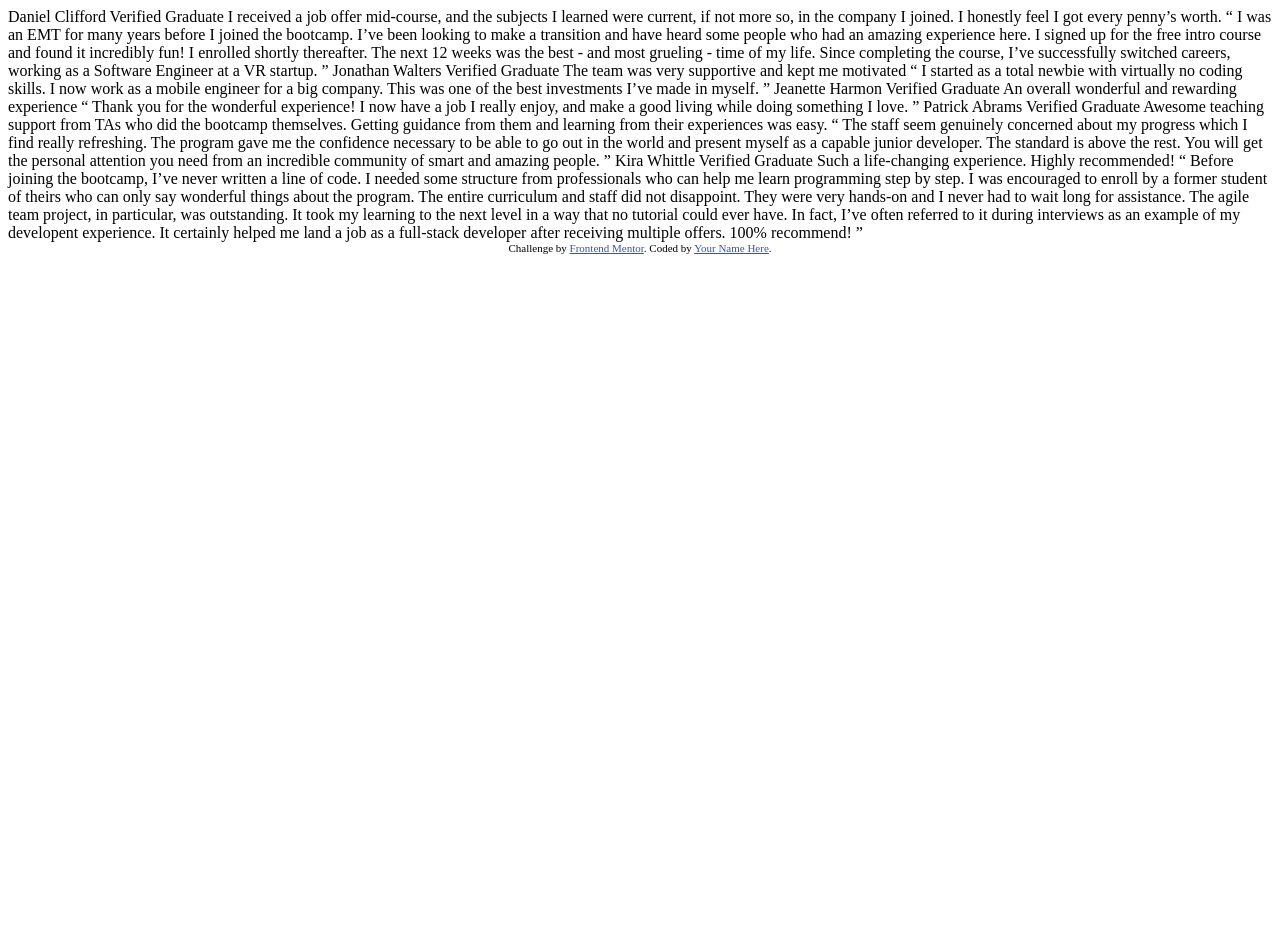
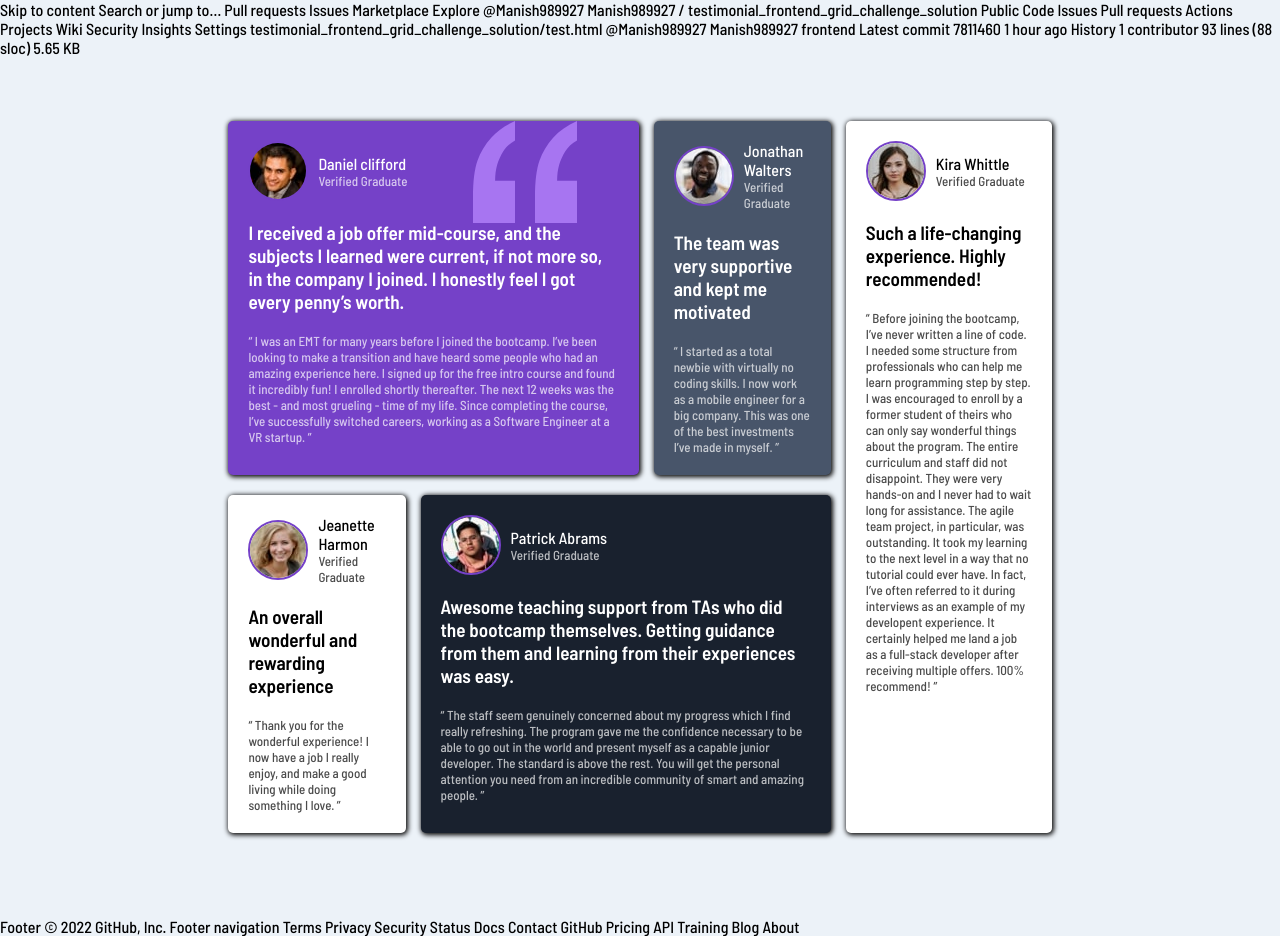
Before and after one commit to Manish989927/testimonial_frontend_grid_challenge_solution, a plain HTML site: page index.html in a window 1280 px wide. Before the commit the page ends 800 px from the top, so only its background shows below. Drawn offline with Linux system fonts and the light colour scheme.

Commit message:
Update index.html

```diff
--- a/index.html
+++ b/index.html
@@ -1,43 +1,136 @@
+Skip to content
+Search or jump to…
+Pull requests
+Issues
+Marketplace
+Explore
+
+@Manish989927
+Manish989927
+/
+testimonial_frontend_grid_challenge_solution
+Public
+Code
+Issues
+Pull requests
+Actions
+Projects
+Wiki
+Security
+Insights
+Settings
+testimonial_frontend_grid_challenge_solution/test.html
+@Manish989927
+Manish989927 frontend
+Latest commit 7811460 1 hour ago
+ History
+ 1 contributor
+93 lines (88 sloc)  5.65 KB
+
 <!DOCTYPE html>
 <html lang="en">
 
 <head>
     <meta charset="UTF-8">
+    <meta http-equiv="X-UA-Compatible" content="IE=edge">
     <meta name="viewport" content="width=device-width, initial-scale=1.0">
-    <!-- displays site properly based on user's device -->
-
-    <link rel="icon" type="image/png" sizes="32x32" href="./images/favicon-32x32.png">
-
-    <title>Frontend Mentor | [Challenge Name Here]</title>
-
-    <!-- Feel free to remove these styles or customise in your own stylesheet 👍 -->
-    <style>
-        .attribution {
-            font-size: 11px;
-            text-align: center;
-        }
-
-        .attribution a {
-            color: hsl(228, 45%, 44%);
-        }
-    </style>
+    <link rel="stylesheet" href="style.css">
+    <link rel="preconnect" href="https://fonts.gstatic.com" crossorigin>
+    <link href="https://fonts.googleapis.com/css2?family=Barlow+Semi+Condensed:wght@500;600&display=swap" rel="stylesheet">
+    <title>Testimonial Challenge</title>
 </head>
 
 <body>
-    Daniel Clifford Verified Graduate I received a job offer mid-course, and the subjects I learned were current, if not more so, in the company I joined. I honestly feel I got every penny’s worth. “ I was an EMT for many years before I joined the bootcamp.
-    I’ve been looking to make a transition and have heard some people who had an amazing experience here. I signed up for the free intro course and found it incredibly fun! I enrolled shortly thereafter. The next 12 weeks was the best - and most grueling
-    - time of my life. Since completing the course, I’ve successfully switched careers, working as a Software Engineer at a VR startup. ” Jonathan Walters Verified Graduate The team was very supportive and kept me motivated “ I started as a total newbie
-    with virtually no coding skills. I now work as a mobile engineer for a big company. This was one of the best investments I’ve made in myself. ” Jeanette Harmon Verified Graduate An overall wonderful and rewarding experience “ Thank you for the wonderful
-    experience! I now have a job I really enjoy, and make a good living while doing something I love. ” Patrick Abrams Verified Graduate Awesome teaching support from TAs who did the bootcamp themselves. Getting guidance from them and learning from their
-    experiences was easy. “ The staff seem genuinely concerned about my progress which I find really refreshing. The program gave me the confidence necessary to be able to go out in the world and present myself as a capable junior developer. The standard
-    is above the rest. You will get the personal attention you need from an incredible community of smart and amazing people. ” Kira Whittle Verified Graduate Such a life-changing experience. Highly recommended! “ Before joining the bootcamp, I’ve never
-    written a line of code. I needed some structure from professionals who can help me learn programming step by step. I was encouraged to enroll by a former student of theirs who can only say wonderful things about the program. The entire curriculum
-    and staff did not disappoint. They were very hands-on and I never had to wait long for assistance. The agile team project, in particular, was outstanding. It took my learning to the next level in a way that no tutorial could ever have. In fact, I’ve
-    often referred to it during interviews as an example of my developent experience. It certainly helped me land a job as a full-stack developer after receiving multiple offers. 100% recommend! ”
+    <div id="testimonial-grid-container">
+        <div id="main-left">
+            <div id="top">
+                <div id="testimonial-1" class="grid-item">
+                    <img id="quote" src="./images/bg-pattern-quotation.svg" alt="quote">
+                    <div class="header">
+                        <img src="./images/image-daniel.jpg" alt="daniel profile piture">
+                        <div class="header-txt">
+                            <p class="name">Daniel clifford</p>
+                            <p>Verified Graduate</p>
+                        </div>
+                    </div>
+                    <h4>I received a job offer mid-course, and the subjects I learned were current, if not more so, in the company I joined. I honestly feel I got every penny’s worth.</h4>
+                    <p>“ I was an EMT for many years before I joined the bootcamp. I’ve been looking to make a transition and have heard some people who had an amazing experience here. I signed up for the free intro course and found it incredibly fun! I
+                        enrolled shortly thereafter. The next 12 weeks was the best - and most grueling - time of my life. Since completing the course, I’ve successfully switched careers, working as a Software Engineer at a VR startup. ”
+                    </p>
+                </div>
+                <div id="testimonial-2" class="grid-item">
+                    <div class="header">
+                        <img src="./images/image-jonathan.jpg" alt="Jonathan walters profile">
+                        <div class="header-txt">
+                            <p class="name">Jonathan Walters</p>
+                            <p>Verified Graduate</p>
+                        </div>
+                    </div>
+                    <h4>The team was very supportive and kept me motivated</h4>
+                    <p>“ I started as a total newbie with virtually no coding skills. I now work as a mobile engineer for a big company. This was one of the best investments I’ve made in myself. ”
+                    </p>
+                </div>
+            </div>
+            <div id="bottom">
+                <div id="testimonial-3" class="grid-item">
+                    <div class="header">
+                        <img src="./images/image-jeanette.jpg" alt="Jeanette profile piture">
+                        <div class="header-txt">
+                            <p class="name">Jeanette Harmon</p>
+                            <p>Verified Graduate</p>
+                        </div>
+                    </div>
+                    <h4>An overall wonderful and rewarding experience</h4>
+                    <p> “ Thank you for the wonderful experience! I now have a job I really enjoy, and make a good living while doing something I love. ”
+                    </p>
+                </div>
+                <div id="testimonial-4" class="grid-item">
+                    <div class="header">
+                        <img src="./images/image-patrick.jpg" alt="patrick profile piture">
+                        <div class="header-txt">
+                            <p class="name">Patrick Abrams</p>
+                            <p>Verified Graduate</p>
+                        </div>
+                    </div>
+                    <h4>Awesome teaching support from TAs who did the bootcamp themselves. Getting guidance from them and learning from their experiences was easy.</h4>
+                    <p>“ The staff seem genuinely concerned about my progress which I find really refreshing. The program gave me the confidence necessary to be able to go out in the world and present myself as a capable junior developer. The standard is
+                        above the rest. You will get the personal attention you need from an incredible community of smart and amazing people. ”
+                    </p>
+                </div>
+            </div>
+        </div>
+        <div id="testimonial-5" class="grid-item">
+            <div class="header">
+                <img src="./images/image-kira.jpg" alt="kira profile piture">
+                <div class="header-txt">
+                    <p class="name">Kira Whittle</p>
+                    <p>Verified Graduate</p>
+                </div>
+            </div>
 
-    <div class="attribution">
-        Challenge by <a href="https://www.frontendmentor.io?ref=challenge" target="_blank">Frontend Mentor</a>. Coded by <a href="#">Your Name Here</a>.
+
+            <h4>Such a life-changing experience. Highly recommended!</h4>
+            <p>“ Before joining the bootcamp, I’ve never written a line of code. I needed some structure from professionals who can help me learn programming step by step. I was encouraged to enroll by a former student of theirs who can only say wonderful
+                things about the program. The entire curriculum and staff did not disappoint. They were very hands-on and I never had to wait long for assistance. The agile team project, in particular, was outstanding. It took my learning to the next
+                level in a way that no tutorial could ever have. In fact, I’ve often referred to it during interviews as an example of my developent experience. It certainly helped me land a job as a full-stack developer after receiving multiple offers.
+                100% recommend! ”
+            </p>
+        </div>
     </div>
 </body>
 
 </html>
+Footer
+© 2022 GitHub, Inc.
+Footer navigation
+Terms
+Privacy
+Security
+Status
+Docs
+Contact GitHub
+Pricing
+API
+Training
+Blog
+About
```
